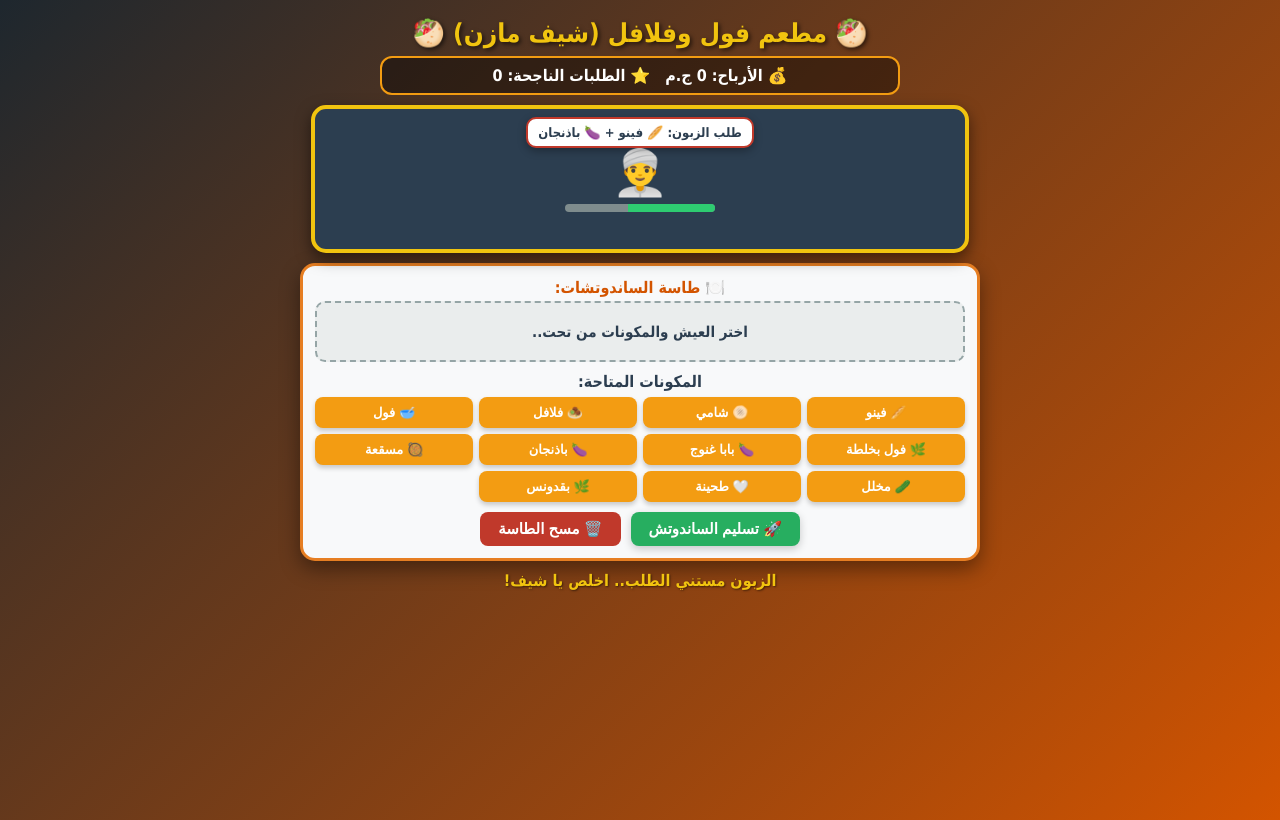
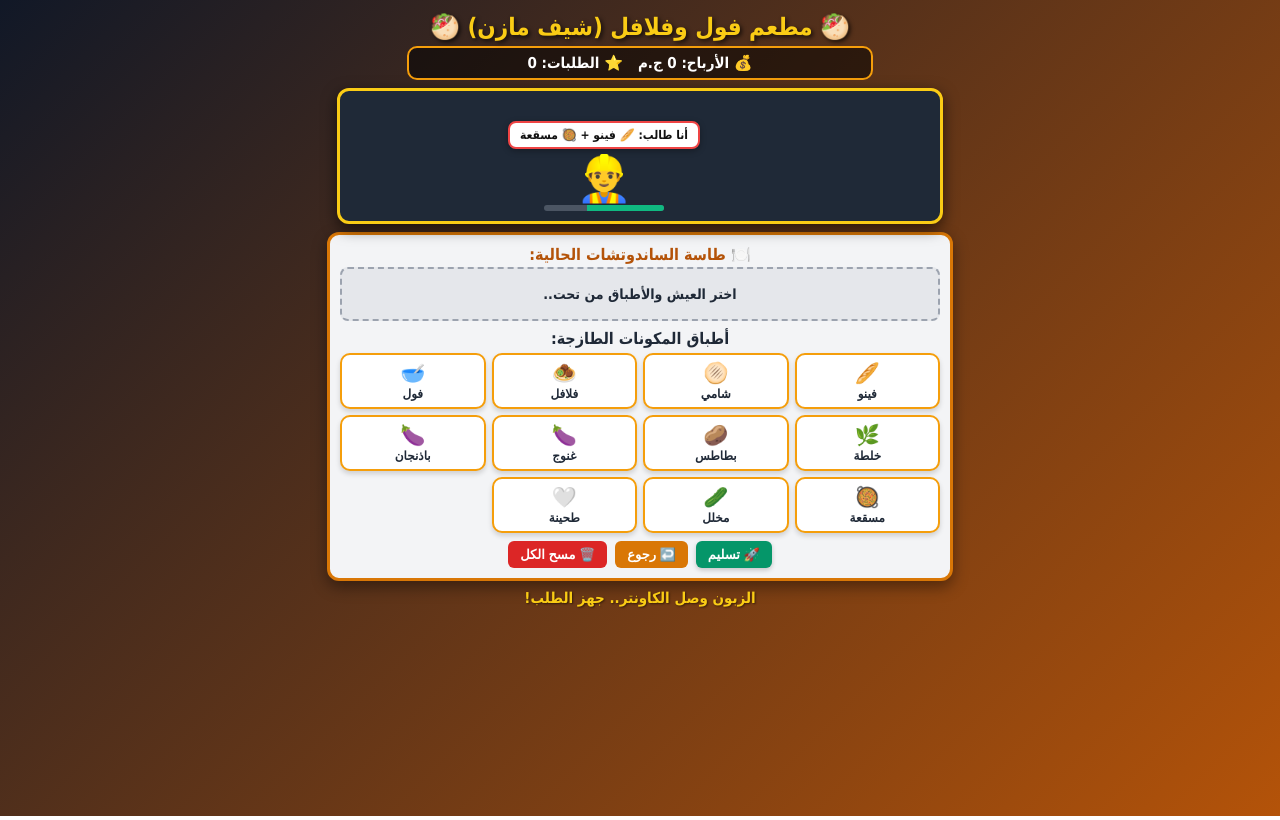
Before and after one commit to mazenmohamed2979-gif/mazenmohamed2979-gif.github.io, a plain HTML site: page index.html in a window 1280 px wide. Drawn offline with Linux system fonts and the light colour scheme.

Commit message:
Update index.html

```diff
--- a/index.html
+++ b/index.html
@@ -7,61 +7,55 @@
         body {
             font-family: Tahoma, sans-serif;
             text-align: center;
-            background: linear-gradient(135deg, #1e272e, #d35400);
+            background: linear-gradient(135deg, #111827, #b45309);
             color: #fff;
             margin: 0;
-            padding: 10px;
+            padding: 8px;
             min-height: 100vh;
             overflow-x: hidden;
         }
 
         h1 {
-            margin: 8px 0;
-            font-size: 26px;
-            text-shadow: 2px 2px 4px rgba(0,0,0,0.6);
-            color: #f1c40f;
+            margin: 5px 0;
+            font-size: 24px;
+            text-shadow: 2px 2px 4px rgba(0,0,0,0.7);
+            color: #facc15;
         }
 
         .stats-bar {
             display: flex;
             justify-content: center;
             gap: 15px;
-            font-size: 16px;
+            font-size: 15px;
             font-weight: bold;
-            background: rgba(0,0,0,0.4);
-            padding: 8px;
-            border-radius: 12px;
-            max-width: 500px;
-            margin: 0 auto 10px auto;
-            border: 2px solid #f39c12;
+            background: rgba(0,0,0,0.5);
+            padding: 6px;
+            border-radius: 10px;
+            max-width: 450px;
+            margin: 0 auto 8px auto;
+            border: 2px solid #f59e0b;
         }
 
-        /* شاشة المطعم والزبون الكرتوني بتصميم مميز */
+        /* شاشة المطعم وحركة الزبائن */
         .kitchen-scene {
             position: relative;
-            background: #2c3e50;
-            border: 4px solid #f1c40f;
-            border-radius: 15px;
-            height: 140px;
-            max-width: 650px;
-            margin: 0 auto 10px auto;
-            display: flex;
-            align-items: center;
-            justify-content: center;
+            background: #1f2937;
+            border: 3px solid #facc15;
+            border-radius: 12px;
+            height: 130px;
+            max-width: 600px;
+            margin: 0 auto 8px auto;
             overflow: hidden;
-            box-shadow: 0 6px 15px rgba(0,0,0,0.5);
+            box-shadow: 0 5px 15px rgba(0,0,0,0.6);
         }
 
-        .customer-box {
+        .customer {
+            position: absolute;
+            bottom: 10px;
             display: flex;
             flex-direction: column;
             align-items: center;
-            animation: slideIn 0.4s ease-out;
-        }
-
-        @keyframes slideIn {
-            from { transform: translateY(50px); opacity: 0; }
-            to { transform: translateY(0); opacity: 1; }
+            transition: transform 0.8s ease-in-out;
         }
 
         .avatar {
@@ -70,60 +64,57 @@
 
         .order-bubble {
             background: #fff;
-            color: #2c3e50;
-            padding: 6px 10px;
-            border-radius: 10px;
-            font-size: 13px;
+            color: #111;
+            padding: 5px 10px;
+            border-radius: 8px;
+            font-size: 12px;
             font-weight: bold;
-            box-shadow: 0 3px 8px rgba(0,0,0,0.3);
-            position: absolute;
-            top: 8px;
-            border: 2px solid #c0392b;
-            max-width: 85%;
+            box-shadow: 0 2px 6px rgba(0,0,0,0.3);
+            border: 2px solid #ef4444;
+            white-space: nowrap;
+            margin-bottom: 3px;
         }
 
         .timer-bar-container {
-            width: 150px;
-            height: 8px;
-            background: #7f8c8d;
-            border-radius: 4px;
-            margin-top: 5px;
+            width: 120px;
+            height: 6px;
+            background: #4b5563;
+            border-radius: 3px;
             overflow: hidden;
         }
 
         .timer-fill {
             height: 100%;
-            background: #2ecc71;
+            background: #10b981;
             width: 100%;
-            transition: width 0.1s linear;
         }
 
-        /* طاولة التحضير */
+        /* طاولة المكونات والأطباق البارزة */
         .counter-area {
-            background: #f8f9fa;
-            color: #333;
-            max-width: 650px;
-            margin: 0 auto 10px auto;
-            padding: 12px;
-            border-radius: 15px;
-            box-shadow: 0 8px 20px rgba(0,0,0,0.4);
-            border: 3px solid #e67e22;
+            background: #f3f4f6;
+            color: #111;
+            max-width: 600px;
+            margin: 0 auto 8px auto;
+            padding: 10px;
+            border-radius: 12px;
+            box-shadow: 0 6px 15px rgba(0,0,0,0.4);
+            border: 3px solid #d97706;
         }
 
         .sandwich-plate {
-            background: #eaeded;
-            border: 2px dashed #95a5a6;
-            border-radius: 10px;
-            min-height: 45px;
-            padding: 6px;
-            font-size: 15px;
+            background: #e5e7eb;
+            border: 2px dashed #9ca3af;
+            border-radius: 8px;
+            min-height: 40px;
+            padding: 5px;
+            font-size: 14px;
             font-weight: bold;
-            color: #2c3e50;
-            margin-bottom: 10px;
+            color: #1f2937;
+            margin-bottom: 8px;
             display: flex;
             flex-wrap: wrap;
             justify-content: center;
-            gap: 5px;
+            gap: 4px;
             align-items: center;
         }
 
@@ -133,63 +124,84 @@
             gap: 6px;
         }
 
-        .ingredient-btn {
-            background: #f39c12;
-            color: #fff;
-            border: none;
-            padding: 8px 4px;
-            font-size: 13px;
+        .ingredient-dish {
+            background: #ffffff;
+            border: 2px solid #f59e0b;
+            border-radius: 10px;
+            padding: 6px 2px;
+            font-size: 12px;
             font-weight: bold;
-            border-radius: 8px;
+            color: #1f2937;
             cursor: pointer;
             transition: transform 0.1s, background 0.2s;
-            box-shadow: 0 3px 5px rgba(0,0,0,0.2);
+            box-shadow: 0 3px 5px rgba(0,0,0,0.15);
+            display: flex;
+            flex-direction: column;
+            align-items: center;
+            gap: 2px;
         }
 
-        .ingredient-btn:active {
-            transform: scale(0.93);
+        .ingredient-dish span:first-child {
+            font-size: 20px;
         }
-        .ingredient-btn:hover {
-            background: #d35400;
+
+        .ingredient-dish:active {
+            transform: scale(0.92);
+        }
+        .ingredient-dish:hover {
+            background: #fef3c7;
         }
 
         .action-buttons {
             display: flex;
             justify-content: center;
-            gap: 10px;
-            margin-top: 10px;
+            gap: 8px;
+            margin-top: 8px;
+            flex-wrap: wrap;
         }
 
         .btn-main {
-            background: #27ae60;
+            background: #059669;
             color: white;
             border: none;
-            padding: 8px 18px;
+            padding: 6px 12px;
+            font-size: 13px;
+            font-weight: bold;
+            border-radius: 6px;
+            cursor: pointer;
+            box-shadow: 0 2px 5px rgba(0,0,0,0.2);
+        }
+        .btn-main:hover { background: #047857; }
+
+        .btn-undo {
+            background: #d97706;
+            color: white;
+            border: none;
+            padding: 6px 12px;
+            font-size: 13px;
+            font-weight: bold;
+            border-radius: 6px;
+            cursor: pointer;
+        }
+        .btn-undo:hover { background: #b45309; }
+
+        .btn-clear {
+            background: #dc2626;
+            color: white;
+            border: none;
+            padding: 6px 12px;
+            font-size: 13px;
+            font-weight: bold;
+            border-radius: 6px;
+            cursor: pointer;
+        }
+        .btn-clear:hover { background: #b91c1c; }
+
+        #gameMessage {
             font-size: 15px;
             font-weight: bold;
-            border-radius: 8px;
-            cursor: pointer;
-            box-shadow: 0 3px 8px rgba(0,0,0,0.2);
-        }
-        .btn-main:hover { background: #219653; }
-
-        .btn-clear {
-            background: #c0392b;
-            color: white;
-            border: none;
-            padding: 8px 18px;
-            font-size: 15px;
-            font-weight: bold;
-            border-radius: 8px;
-            cursor: pointer;
-        }
-        .btn-clear:hover { background: #a93226; }
-
-        #gameMessage {
-            font-size: 16px;
-            font-weight: bold;
-            margin-top: 8px;
-            min-height: 22px;
+            margin-top: 5px;
+            min-height: 20px;
             text-shadow: 1px 1px 2px rgba(0,0,0,0.5);
         }
     </style>
@@ -200,112 +212,110 @@
 
     <div class="stats-bar">
         <span>💰 الأرباح: <span id="moneyScore">0</span> ج.م</span>
-        <span>⭐ الطلبات الناجحة: <span id="successCount">0</span></span>
+        <span>⭐ الطلبات: <span id="successCount">0</span></span>
     </div>
 
-    <!-- شاشة المطبخ والزبون مع مؤشر الوقت -->
+    <!-- شاشة المطبخ والزبون المتحرك -->
     <div class="kitchen-scene" id="kitchenScene">
-        <div id="customerContainer" style="width: 100%; display: flex; flex-direction: column; align-items: center;"></div>
+        <div id="customerSlot" class="customer" style="right: -100px;">
+            <div class="order-bubble" id="orderBubble">مستني الطلب...</div>
+            <div class="avatar" id="customerAvatar">🤵</div>
+            <div class="timer-bar-container">
+                <div class="timer-fill" id="timerFill"></div>
+            </div>
+        </div>
     </div>
 
-    <!-- طاولة التحضير والمكونات -->
+    <!-- أطباق المكونات البارزة وطاسة التحضير -->
     <div class="counter-area">
-        <div style="font-weight: bold; margin-bottom: 4px; color: #d35400;">🍽️ طاسة الساندوتشات:</div>
-        <div class="sandwich-plate" id="sandwichPlate">اختر العيش والمكونات من تحت..</div>
+        <div style="font-weight: bold; margin-bottom: 3px; color: #b45309;">🍽️ طاسة الساندوتشات الحالية:</div>
+        <div class="sandwich-plate" id="sandwichPlate">اختر العيش والأطباق من تحت..</div>
 
-        <div style="font-weight: bold; margin-bottom: 6px; color: #2c3e50;">المكونات المتاحة:</div>
+        <div style="font-weight: bold; margin-bottom: 5px; color: #1f2937;">أطباق المكونات الطازجة:</div>
         <div class="ingredients-grid">
-            <button class="ingredient-btn" onclick="addIngredient('🥖 فينو')">🥖 فينو</button>
-            <button class="ingredient-btn" onclick="addIngredient('🫓 شامي')">🫓 شامي</button>
-            <button class="ingredient-btn" onclick="addIngredient('🧆 فلافل')">🧆 فلافل</button>
-            <button class="ingredient-btn" onclick="addIngredient('🥣 فول')">🥣 فول</button>
-            <button class="ingredient-btn" onclick="addIngredient('🌿 فول بخلطة')">🌿 فول بخلطة</button>
-            <button class="ingredient-btn" onclick="addIngredient('🍆 بابا غنوج')">🍆 بابا غنوج</button>
-            <button class="ingredient-btn" onclick="addIngredient('🍆 باذنجان')">🍆 باذنجان</button>
-            <button class="ingredient-btn" onclick="addIngredient('🥘 مسقعة')">🥘 مسقعة</button>
-            <button class="ingredient-btn" onclick="addIngredient('🥒 مخلل')">🥒 مخلل</button>
-            <button class="ingredient-btn" onclick="addIngredient('🤍 طحينة')">🤍 طحينة</button>
-            <button class="ingredient-btn" onclick="addIngredient('🌿 شبت وبقدونس')">🌿 بقدونس</button>
+            <button class="ingredient-dish" onclick="addIngredient('🥖 فينو')"><span>🥖</span><span>فينو</span></button>
+            <button class="ingredient-dish" onclick="addIngredient('🫓 شامي')"><span>🫓</span><span>شامي</span></button>
+            <button class="ingredient-dish" onclick="addIngredient('🧆 فلافل')"><span>🧆</span><span>فلافل</span></button>
+            <button class="ingredient-dish" onclick="addIngredient('🥣 فول')"><span>🥣</span><span>فول</span></button>
+            <button class="ingredient-dish" onclick="addIngredient('🌿 خلطة')"><span>🌿</span><span>خلطة</span></button>
+            <button class="ingredient-dish" onclick="addIngredient('🥔 بطاطس')"><span>🥔</span><span>بطاطس</span></button>
+            <button class="ingredient-dish" onclick="addIngredient('🍆 بابا غنوج')"><span>🍆</span><span>غنوج</span></button>
+            <button class="ingredient-dish" onclick="addIngredient('🍆 باذنجان')"><span>🍆</span><span>باذنجان</span></button>
+            <button class="ingredient-dish" onclick="addIngredient('🥘 مسقعة')"><span>🥘</span><span>مسقعة</span></button>
+            <button class="ingredient-dish" onclick="addIngredient('🥒 مخلل')"><span>🥒</span><span>مخلل</span></button>
+            <button class="ingredient-dish" onclick="addIngredient('🤍 طحينة')"><span>🤍</span><span>طحينة</span></button>
         </div>
 
         <div class="action-buttons">
-            <button class="btn-main" onclick="serveOrder()">🚀 تسليم الساندوتش</button>
-            <button class="btn-clear" onclick="clearPlate()">🗑️ مسح الطاسة</button>
+            <button class="btn-main" onclick="serveOrder()">🚀 تسليم</button>
+            <button class="btn-undo" onclick="undoLast()">↩️ رجوع</button>
+            <button class="btn-clear" onclick="clearPlate()">🗑️ مسح الكل</button>
         </div>
     </div>
 
-    <div id="gameMessage">جاهز يا شيف؟ ابدأ الشغل!</div>
+    <div id="gameMessage">المطعم فتح والزبائن في الطريق!</div>
 
     <script>
-        // نظام توليد الأصوات الداخلية (Web Audio API) بدون ملفات خارجية
+        // نظام الصوت الداخلي
         const audioCtx = new (window.AudioContext || window.webkitAudioContext)();
-
         function playSound(type) {
-            if (audioCtx.state === 'suspended') {
-                audioCtx.resume();
-            }
+            if (audioCtx.state === 'suspended') { audioCtx.resume(); }
             const osc = audioCtx.createOscillator();
             const gainNode = audioCtx.createGain();
             osc.connect(gainNode);
             gainNode.connect(audioCtx.destination);
-
             let now = audioCtx.currentTime;
 
             if (type === 'click') {
                 osc.type = 'sine';
-                osc.frequency.setValueAtTime(400, now);
-                osc.frequency.exponentialRampToValueAtTime(800, now + 0.08);
-                gainNode.gain.setValueAtTime(0.15, now);
-                gainNode.gain.exponentialRampToValueAtTime(0.01, now + 0.08);
-                osc.start(now);
-                osc.stop(now + 0.08);
+                osc.frequency.setValueAtTime(450, now);
+                osc.frequency.exponentialRampToValueAtTime(850, now + 0.07);
+                gainNode.gain.setValueAtTime(0.12, now);
+                gainNode.gain.exponentialRampToValueAtTime(0.01, now + 0.07);
+                osc.start(now); osc.stop(now + 0.07);
             } else if (type === 'success') {
                 osc.type = 'triangle';
-                osc.frequency.setValueAtTime(523.25, now); // C5
-                osc.frequency.setValueAtTime(659.25, now + 0.1); // E5
-                osc.frequency.setValueAtTime(783.99, now + 0.2); // G5
-                gainNode.gain.setValueAtTime(0.2, now);
-                gainNode.gain.exponentialRampToValueAtTime(0.01, now + 0.35);
-                osc.start(now);
-                osc.stop(now + 0.35);
+                osc.frequency.setValueAtTime(523.25, now);
+                osc.frequency.setValueAtTime(659.25, now + 0.1);
+                osc.frequency.setValueAtTime(783.99, now + 0.2);
+                gainNode.gain.setValueAtTime(0.18, now);
+                gainNode.gain.exponentialRampToValueAtTime(0.01, now + 0.3);
+                osc.start(now); osc.stop(now + 0.3);
             } else if (type === 'fail') {
                 osc.type = 'sawtooth';
-                osc.frequency.setValueAtTime(200, now);
-                osc.frequency.exponentialRampToValueAtTime(100, now + 0.25);
-                gainNode.gain.setValueAtTime(0.2, now);
-                gainNode.gain.exponentialRampToValueAtTime(0.01, now + 0.25);
-                osc.start(now);
-                osc.stop(now + 0.25);
+                osc.frequency.setValueAtTime(220, now);
+                osc.frequency.exponentialRampToValueAtTime(110, now + 0.2);
+                gainNode.gain.setValueAtTime(0.18, now);
+                gainNode.gain.exponentialRampToValueAtTime(0.01, now + 0.2);
+                osc.start(now); osc.stop(now + 0.2);
             }
         }
 
         const availableItems = [
-            '🥖 فينو', '🫓 شامي',
-            '🧆 فلافل', '🥣 فول', '🌿 فول بخلطة',
-            '🍆 بابا غنوج', '🍆 باذنجان', '🥘 مسقعة',
-            '🥒 مخلل', '🤍 طحينة', '🌿 بقدونس'
+            '🥖 فينو', '🫓 شامي', '🧆 فلافل', '🥣 فول',
+            '🌿 خلطة', '🥔 بطاطس', '🍆 بابا غنوج', '🍆 باذنجان',
+            '🥘 مسقعة', '🥒 مخلل', '🤍 طحينة'
         ];
 
-        const avatars = ['🤵', '👷‍♂️', '🧕', '👨‍🦱', '🧔‍♂️', '🧑‍🎓', '👳‍♂️'];
+        const avatars = ['🤵', '👷‍♂️', '🧕', '👨‍🦱', '🧔‍♂️', '🧑‍🎓', '👳‍♂️', '👩‍💼'];
 
         let currentMoney = 0;
         let successOrders = 0;
         let currentCustomerOrder = [];
         let currentSandwich = [];
-        let currentAvatar = '🤵';
-        let timeLeft = 100;
         let timerInterval = null;
+        let isServing = false;
 
-        function spawnCustomer() {
-            clearInterval(timerInterval);
+        function startNewCustomer() {
+            isServing = false;
             currentSandwich = [];
             updatePlateDisplay();
 
-            currentAvatar = avatars[Math.floor(Math.random() * avatars.length)];
+            let avatar = avatars[Math.floor(Math.random() * avatars.length)];
+            document.getElementById('customerAvatar').textContent = avatar;
 
             let orderSize = Math.floor(Math.random() * 3) + 2;
             currentCustomerOrder = [];
-
             let bread = Math.random() > 0.5 ? '🥖 فينو' : '🫓 شامي';
             currentCustomerOrder.push(bread);
 
@@ -316,23 +326,22 @@
                 }
             }
 
-            const customerContainer = document.getElementById('customerContainer');
-            customerContainer.innerHTML = `
-                <div class="customer-box">
-                    <div class="order-bubble">طلب الزبون: ${currentCustomerOrder.join(' + ')}</div>
-                    <div class="avatar">${currentAvatar}</div>
-                    <div class="timer-bar-container">
-                        <div class="timer-fill" id="timerFill"></div>
-                    </div>
-                </div>
-            `;
+            document.getElementById('orderBubble').textContent = "أنا طالب: " + currentCustomerOrder.join(' + ');
 
-            document.getElementById('gameMessage').textContent = "الزبون مستني الطلب.. اخلص يا شيف!";
-            document.getElementById('gameMessage').style.color = "#f1c40f";
+            // حركة دخول الزبون من اليمين للمنتصف
+            let customerSlot = document.getElementById('customerSlot');
+            customerSlot.style.right = '-100px';
+            setTimeout(() => {
+                customerSlot.style.right = '40%';
+            }, 100);
 
-            // تشغيل مؤتمر الوقت للزبون (12 ثانية لكل زبون)
-            timeLeft = 100;
-            let totalTime = 12000; // 12 ثانية
+            document.getElementById('gameMessage').textContent = "الزبون وصل الكاونتر.. جهز الطلب!";
+            document.getElementById('gameMessage').style.color = "#facc15";
+
+            // مؤشر الوقت (14 ثانية)
+            clearInterval(timerInterval);
+            let timeLeft = 100;
+            let totalTime = 14000;
             let intervalTime = 100;
             let decrement = 100 / (totalTime / intervalTime);
 
@@ -341,27 +350,43 @@
                 let fill = document.getElementById('timerFill');
                 if(fill) {
                     fill.style.width = timeLeft + '%';
-                    if(timeLeft < 40) fill.style.background = '#e74c3c';
-                    else fill.style.background = '#2ecc71';
+                    fill.style.background = timeLeft < 35 ? '#ef4444' : '#10b981';
                 }
 
                 if(timeLeft <= 0) {
                     clearInterval(timerInterval);
-                    playSound('fail');
-                    document.getElementById('gameMessage').textContent = "⏳ الوقت خلص! الزبون زهق ومشي زعلان.";
-                    document.getElementById('gameMessage').style.color = "#e74c3c";
-                    setTimeout(spawnCustomer, 1500);
+                    if(!isServing) {
+                        isServing = true;
+                        playSound('fail');
+                        document.getElementById('gameMessage').textContent = "⏳ الوقت خلص! الزبون مشي غضبان.";
+                        document.getElementById('gameMessage').style.color = "#ef4444";
+
+                        // حركة خروج الزبون لليسار
+                        customerSlot.style.right = '110%';
+                        setTimeout(startNewCustomer, 1000);
+                    }
                 }
             }, intervalTime);
         }
 
         function addIngredient(item) {
+            if(isServing) return;
             playSound('click');
             currentSandwich.push(item);
             updatePlateDisplay();
         }
 
+        function undoLast() {
+            if(isServing) return;
+            if(currentSandwich.length > 0) {
+                playSound('click');
+                currentSandwich.pop();
+                updatePlateDisplay();
+            }
+        }
+
         function clearPlate() {
+            if(isServing) return;
             playSound('click');
             currentSandwich = [];
             updatePlateDisplay();
@@ -370,20 +395,22 @@
         function updatePlateDisplay() {
             const plate = document.getElementById('sandwichPlate');
             if(currentSandwich.length === 0) {
-                plate.textContent = "اختر العيش والمكونات من تحت..";
+                plate.textContent = "اختر العيش والأطباق من تحت..";
             } else {
                 plate.textContent = currentSandwich.join(' ➔ ');
             }
         }
 
         function serveOrder() {
+            if(isServing) return;
             if(currentSandwich.length === 0) {
                 playSound('fail');
                 document.getElementById('gameMessage').textContent = "⚠️ الطاسة فاضية يا شيف!";
-                document.getElementById('gameMessage').style.color = "#e74c3c";
+                document.getElementById('gameMessage').style.color = "#ef4444";
                 return;
             }
 
+            isServing = true;
             clearInterval(timerInterval);
 
             let isMatch = true;
@@ -398,27 +425,33 @@
                 }
             }
 
+            let customerSlot = document.getElementById('customerSlot');
             const msg = document.getElementById('gameMessage');
+
             if(isMatch) {
                 playSound('success');
-                currentMoney += 20;
+                currentMoney += 25;
                 successOrders++;
                 document.getElementById('moneyScore').textContent = currentMoney;
                 document.getElementById('successCount').textContent = successOrders;
-                msg.textContent = "🎉 تسلم إيدك يا شيف مازن! أكل تمام وقبضنا الحساب.";
-                msg.style.color = "#2ecc71";
+                msg.textContent = "🎉 تسلم إيدك يا شيف مازن! الزبون فرح ودفع الحساب.";
+                msg.style.color = "#10b981";
 
-                setTimeout(spawnCustomer, 1200);
+                // حركة خروج الزبون وهو مبسوط لليسار
+                customerSlot.style.right = '110%';
+                setTimeout(startNewCustomer, 1000);
             } else {
                 playSound('fail');
-                msg.textContent = "❌ الطلب غلط! الزبون ساب المطعم ومشي.";
-                msg.style.color = "#e74c3c";
-                setTimeout(spawnCustomer, 1500);
+                msg.textContent = "❌ الطلب مش مظبوط! الزبون زعل وساب المطعم.";
+                msg.style.color = "#ef4444";
+
+                customerSlot.style.right = '110%';
+                setTimeout(startNewCustomer, 1000);
             }
         }
 
         window.onload = function() {
-            spawnCustomer();
+            startNewCustomer();
         };
     </script>
 </body>
```
